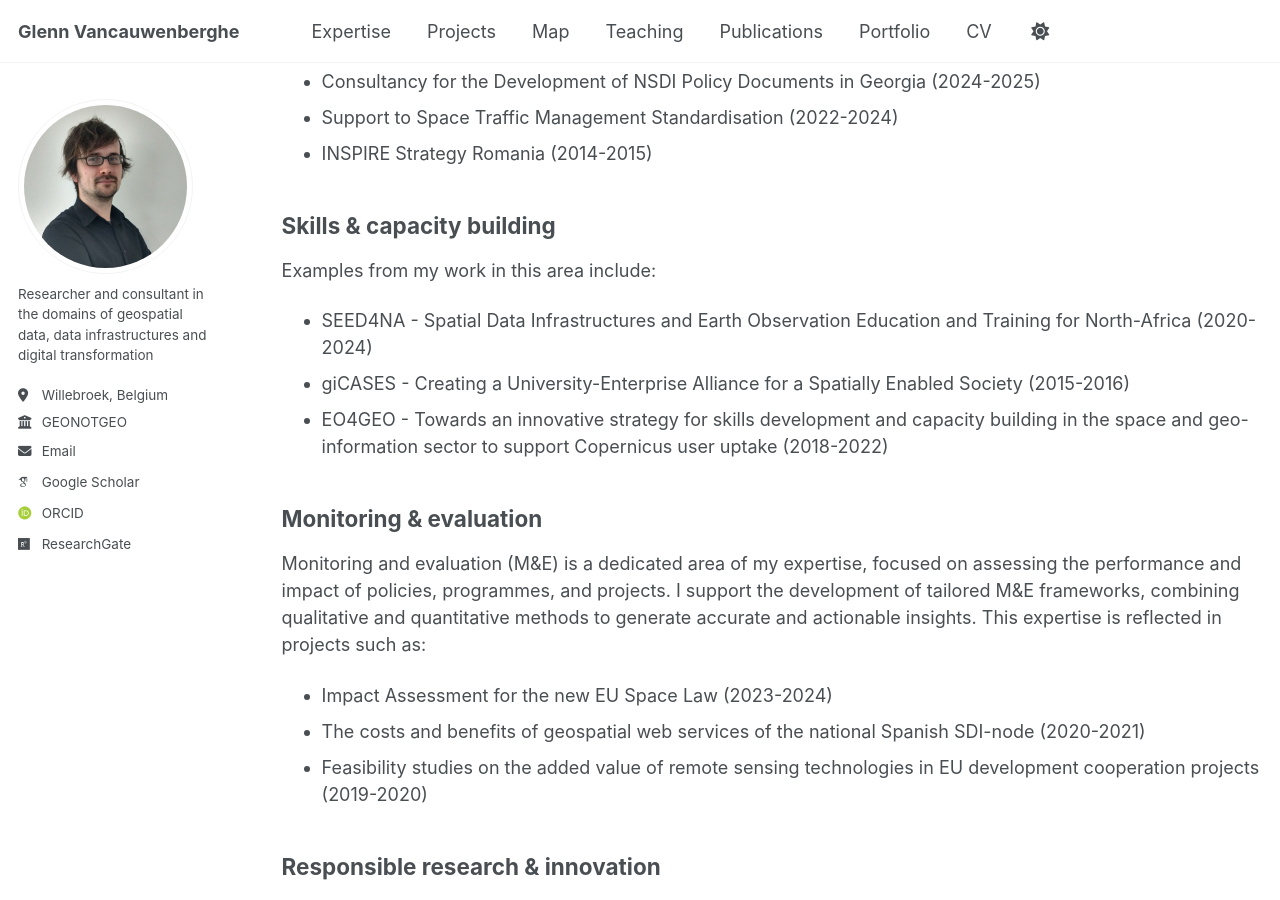
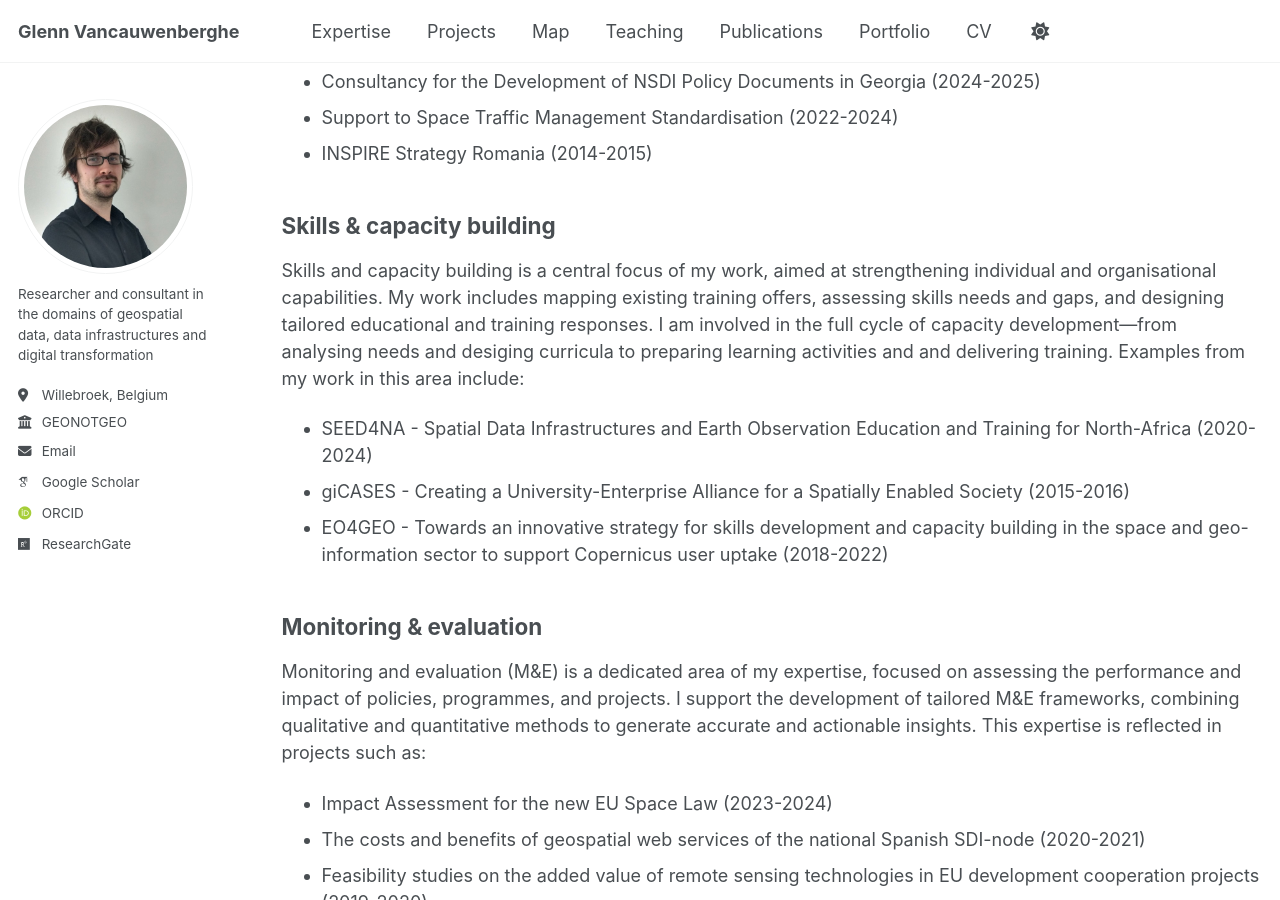
Before and after one commit to GVancauwenberghe/gvancauwenberghe.github.io, a Jekyll site: the page built from _pages/expert.md, in a window 1280 px wide and 900 px high, scrolled down 2348 px. Built offline with Jekyll 4.4.1, drawn with Linux system fonts in a browser that asks for light colours; some web fonts are replaced.

Commit message:
Update expert.md

```diff
--- a/_pages/expert.md
+++ b/_pages/expert.md
@@ -42,8 +42,7 @@ I have been supporting government organizations worldwide across various stages
 * INSPIRE Strategy Romania (2014-2015)
 
 ## Skills & capacity building
-
-Examples from my work in this area include:
+Skills and capacity building is a central focus of my work, aimed at strengthening individual and organisational capabilities. My work includes mapping existing training offers, assessing skills needs and gaps, and designing tailored educational and training responses. I am involved in the full cycle of capacity development—from analysing needs and desiging curricula to preparing learning activities and and delivering training. Examples from my work in this area include:
 * SEED4NA - Spatial Data Infrastructures and Earth Observation Education and Training for North-Africa (2020-2024)
 * giCASES - Creating a University-Enterprise Alliance for a Spatially Enabled Society (2015-2016)
 * EO4GEO - Towards an innovative strategy for skills development and capacity building in the space and geo-information sector to support Copernicus user uptake (2018-2022)
```
